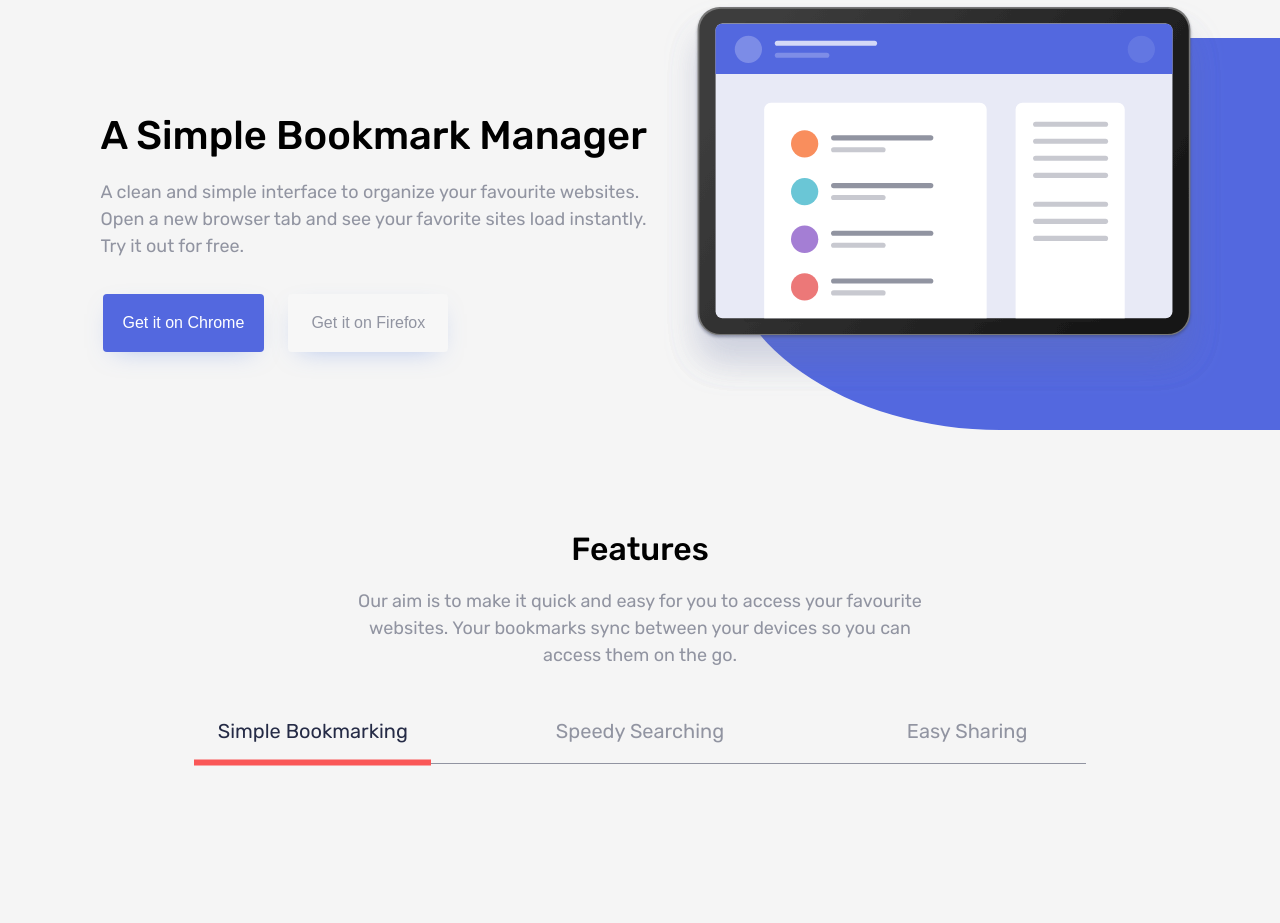
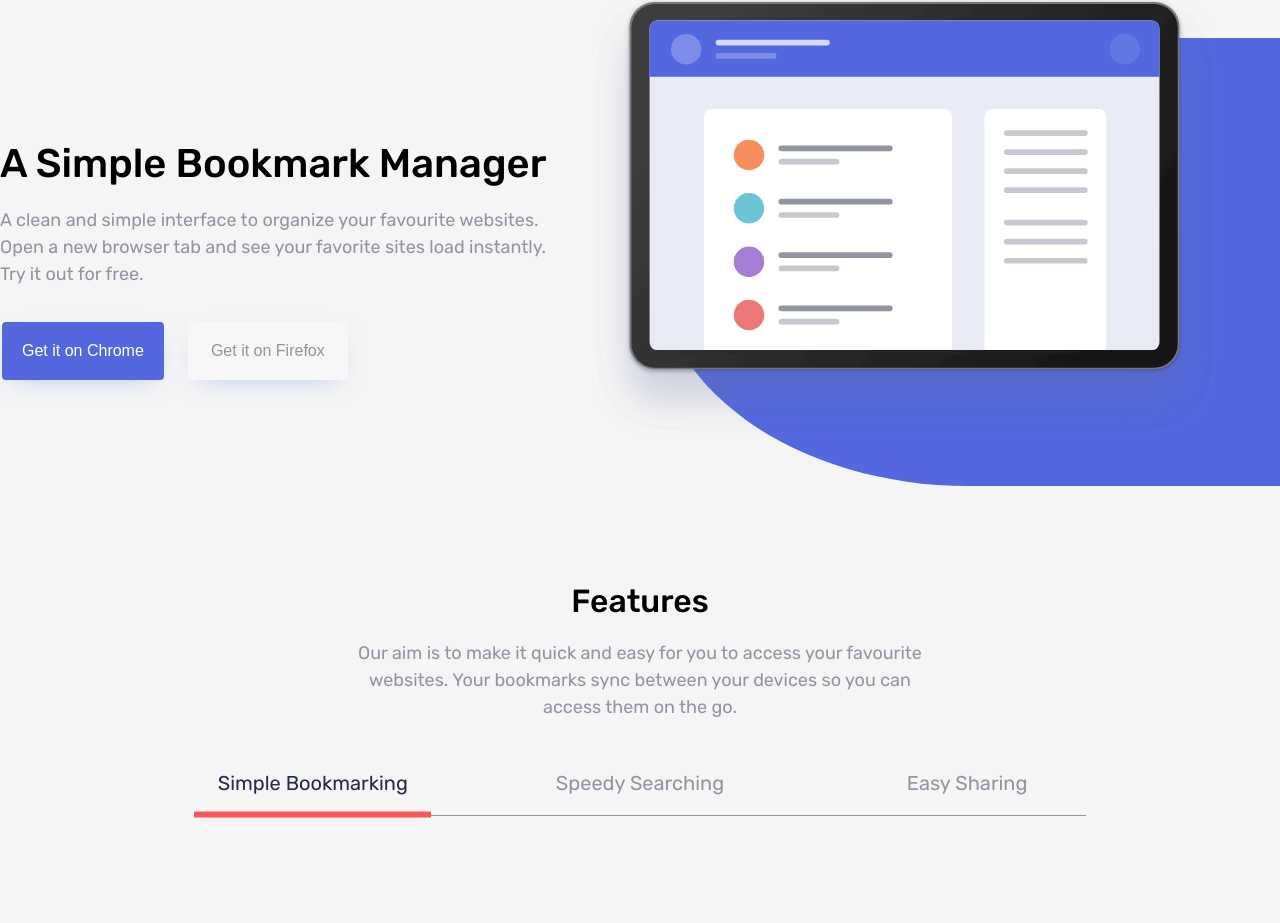
Before and after one commit to AndrzejPec/test-task, a React (Create React App) app: page / in a window 1280 px wide. Shown: the part 196-1119 px from the top of the page. Built offline with nearby package versions, Linux system fonts and the light colour scheme.

Commit message:
hero fixed

```diff
--- a/src/App.scss
+++ b/src/App.scss
@@ -36,6 +36,7 @@
 .button {
     background-color: $lightBlue;
     outline: transparent;
+    min-width: auto;
     padding: 20px;
     max-height: 4rem;
     text-align: center;
--- a/src/components/Features/Features.scss
+++ b/src/components/Features/Features.scss
@@ -2,7 +2,7 @@
 @import '../Modal/Modal.scss';
 
 .features {
-    padding: 200px 0;
+    margin-block: 10rem;
 
     &__link {
         font-size: 20px;
@@ -72,7 +72,7 @@
 
 @media (min-width: $breakpoint) {
     .features {
-        padding: 100px 0;
+        margin-block: 6rem;
         text-align: left;
         display: flex;
         flex-direction: column;
--- a/src/components/Hero/Hero.scss
+++ b/src/components/Hero/Hero.scss
@@ -5,9 +5,13 @@
     &__content {
         display: flex;
         flex-direction: column;
-        gap: 3rem;
+        gap: 6rem;
         margin-top: 5rem;
-        margin-inline: 5rem;
+        margin-inline: auto;
+    }
+
+    &__text {
+        @include mobile-responsive-width;
     }
 
     &__header {
@@ -69,6 +73,7 @@
                 align-items: flex-start;
                 width: 50ch;
                 justify-content: center;
+                @include responsive-width;
             }
     }
 }
--- a/src/components/Illustration/Illustration.scss
+++ b/src/components/Illustration/Illustration.scss
@@ -24,7 +24,7 @@
   &--align-right {
     border-top-left-radius: 50%;
     border-bottom-left-radius: 50%;
-    margin-right: -5rem;
+    // margin-right: -5rem;
     align-self: flex-end;
     height: 0;
     padding-top: 60%;
--- a/src/styles/_variables.scss
+++ b/src/styles/_variables.scss
@@ -21,3 +21,9 @@ $input-padding: 1.25rem;
     align-self: center;
     margin: 0 auto;
 }
+
+@mixin mobile-responsive-width {
+    width: clamp(300px, 80%, 20rem);
+    align-self: center;
+    margin: 0 auto;
+}
```
Lines whose indentation alone changed are shown as unchanged.
